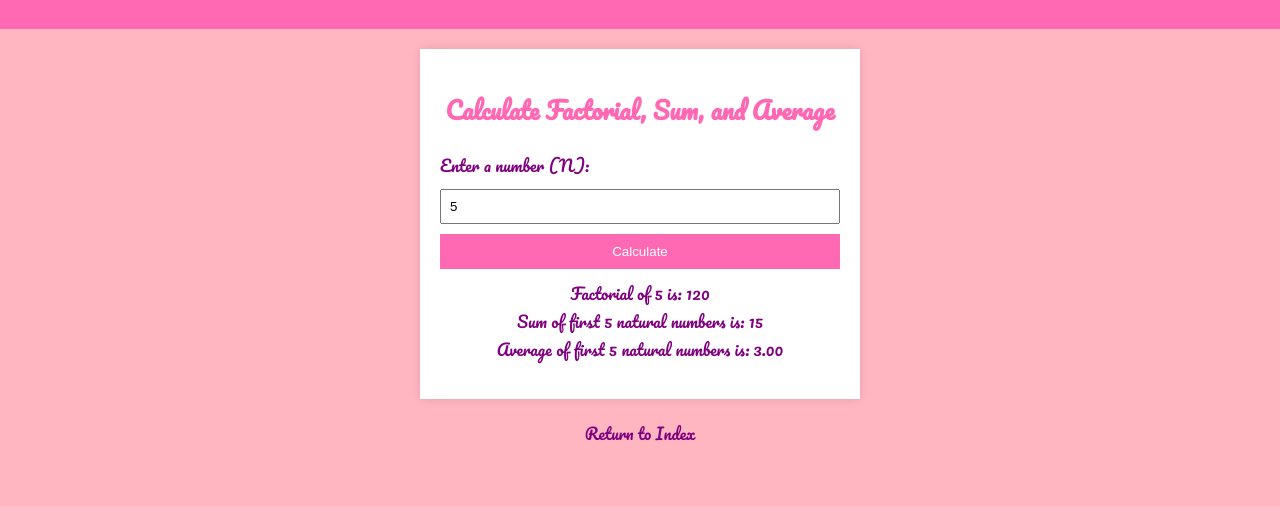
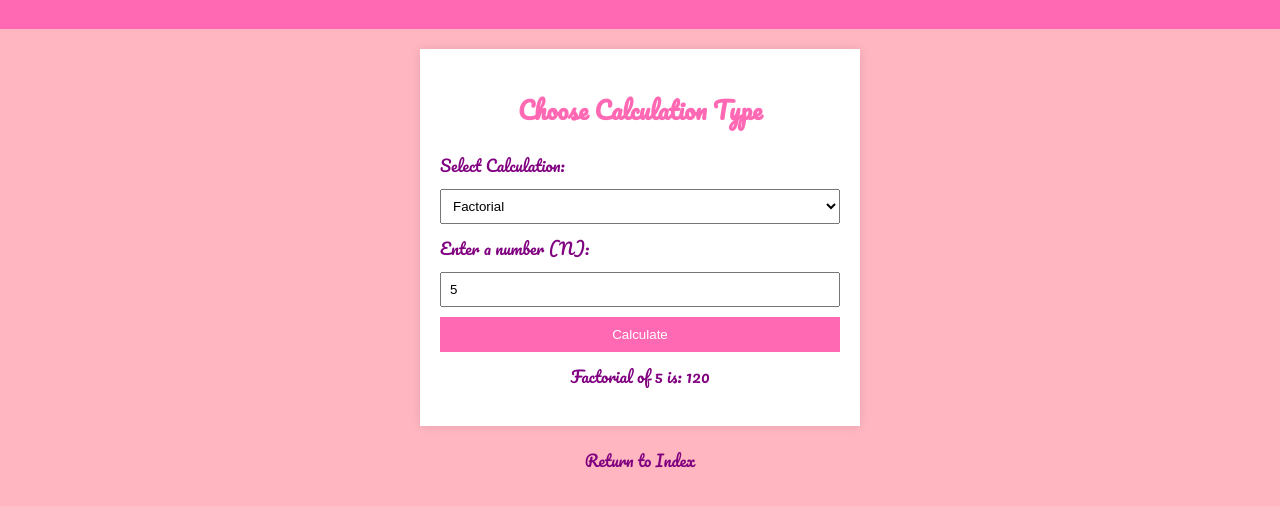
Before and after one commit to PrinceJehovaMisa/lnlabor, a plain HTML site: page factorials.html in a window 1280 px wide. Both pictures are taken after typing "5" into the empty fields and a click on the button "Calculate". Shown: the part 90-596 px from the top of the page. Drawn offline with Linux system fonts and the light colour scheme.

Commit message:
Update factorials.html

```diff
--- a/factorials.html
+++ b/factorials.html
@@ -46,6 +46,13 @@
             box-sizing: border-box;
         }
 
+        main select {
+            width: 100%;
+            padding: 8px;
+            margin-bottom: 10px;
+            box-sizing: border-box;
+        }
+
         main button {
             background-color: #FF69B4; /* Hot Pink */
             color: #fff;
@@ -78,7 +85,14 @@
     </header>
 
     <main>
-        <h2>Calculate Factorial, Sum, and Average</h2>
+        <h2>Choose Calculation Type</h2>
+
+        <label for="calculationType">Select Calculation:</label>
+        <select id="calculationType">
+            <option value="factorial">Factorial</option>
+            <option value="sum">Sum</option>
+            <option value="average">Average</option>
+        </select>
 
         <label for="value">Enter a number (N):</label>
         <input type="number" id="value" placeholder="Enter value" />
@@ -92,40 +106,67 @@
 
     <script>
         function calculate() {
+            var calculationType = document.getElementById("calculationType").value;
             var n = parseInt(document.getElementById("value").value);
 
             if (!isNaN(n) && n >= 0) {
+                var result;
+
+                switch (calculationType) {
+                    case "factorial":
+                        result = calculateFactorial(n);
+                        break;
+                    case "sum":
+                        result = calculateSum(n);
+                        break;
+                    case "average":
+                        result = calculateAverage(n);
+                        break;
+                    default:
+                        result = "Invalid calculation type";
+                        break;
+                }
+
+                document.getElementById("result").innerText = result;
+            } else {
+                document.getElementById("result").innerText = "Please enter a valid non-negative number.";
+            }
+        }
+
+        function calculateFactorial(n) {
             var factorial = 1;
-                var sum = 0;
+            var i = 1;
 
-                // Calculate Factorial using While Loop
-                var i = 1;
             while (i <= n) {
                 factorial *= i;
                 i++;
             }
 
-                // Calculate Sum using Do While Loop
-                var j = 1;
+            return "Factorial of " + n + " is: " + factorial;
+        }
+
+        function calculateSum(n) {
+            var sum = 0;
+            var i = 1;
+
             do {
-                    sum += j;
-                    j++;
-                } while (j <= n);
+                sum += i;
+                i++;
+            } while (i <= n);
 
-                // Calculate Average using For Loop
+            return "Sum of first " + n + " natural numbers is: " + sum;
+        }
+
+        function calculateAverage(n) {
             var total = 0;
-                for (var k = 1; k <= n; k++) {
-                    total += k;
+
+            for (var i = 1; i <= n; i++) {
+                total += i;
             }
+
             var average = total / n;
 
-                document.getElementById("result").innerText =
-                    "Factorial of " + n + " is: " + factorial + "\n" +
-                    "Sum of first " + n + " natural numbers is: " + sum + "\n" +
-                    "Average of first " + n + " natural numbers is: " + average.toFixed(2);
-            } else {
-                document.getElementById("result").innerText = "Please enter a valid non-negative number.";
-            }
+            return "Average of first " + n + " natural numbers is: " + average.toFixed(2);
         }
     </script>
 
```
Lines whose indentation alone changed are shown as unchanged.
